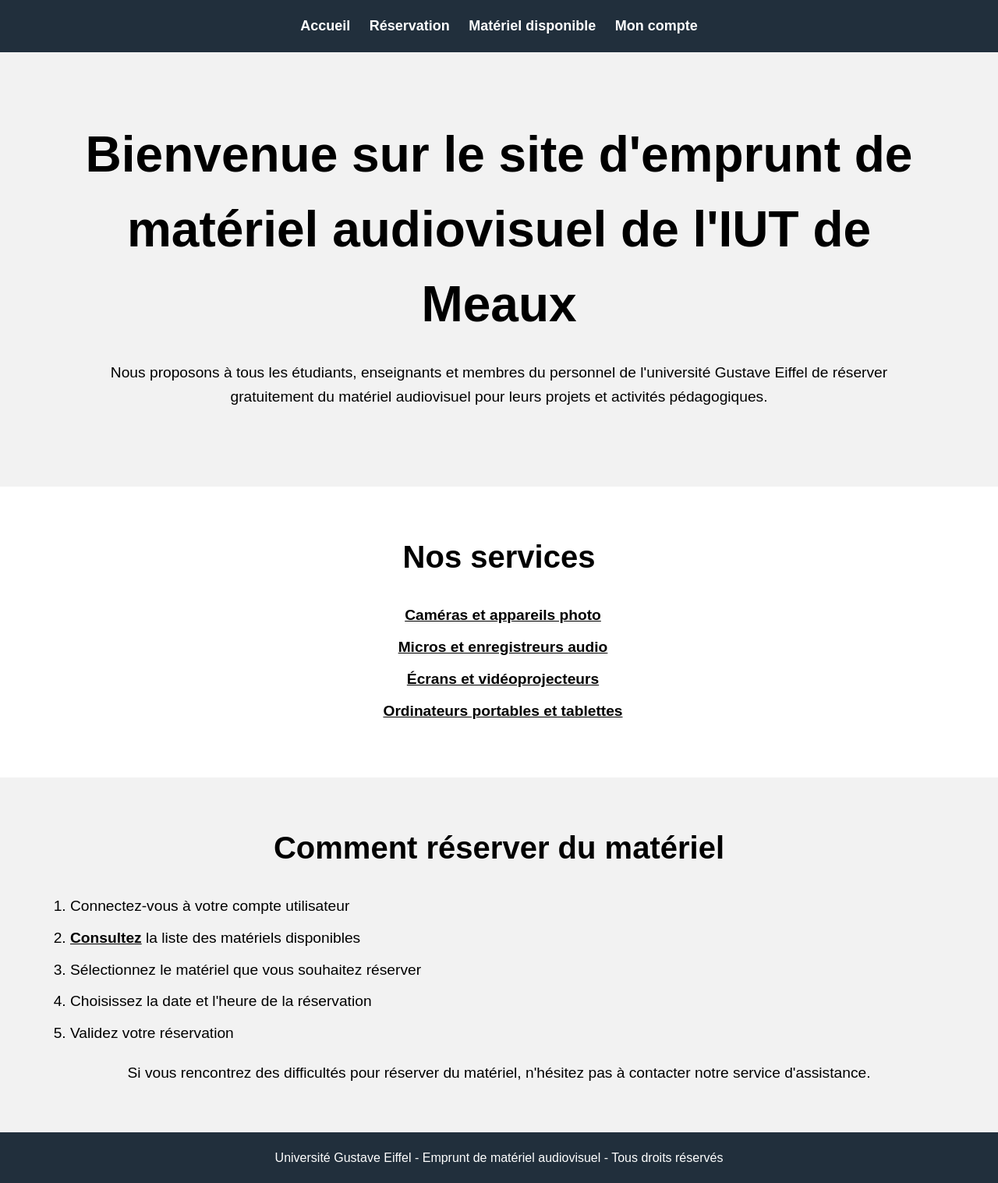
After one commit to Ales230/SAE203, a PHP site: page /a_SAE203.php in a window 1280 px wide. The commit adds this page. Shown: the whole page at 78% size. Run offline with PHP 8.4, Linux system fonts and the light colour scheme.

Commit message:
Add files via upload

```diff
--- a/SAE 203/SAE203.php
+++ b/SAE 203/SAE203.php
@@ -8,8 +8,8 @@
     <div class="container">
       <form>
         <h1>Connectez-vous !</h1>
-        <label for="username">Nom d'utilisateur :</label>
-        <input type="text" id="username" name="username" placeholder="Entrez votre nom d'utilisateur" required>
+        <label for="email">Adresse e-mail :</label>
+        <input type="email" id="email" name="email" placeholder="Entrez votre adresse e-mail" required>
         <label for="password">Mot de passe :</label>
         <input type="password" id="password" name="password" placeholder="Entrez votre mot de passe" required>
         <button type="submit">Se connecter</button>
--- a/SAE 203/Styles/SAE203.css
+++ b/SAE 203/Styles/SAE203.css
@@ -32,7 +32,7 @@ body {
     margin-bottom: 20px;
   }
 
-  input[type="text"],
+  input[type="email"],
   input[type="password"] {
     padding: 10px;
     margin-bottom: 20px;
@@ -82,7 +82,7 @@ body {
     transition:.5s;
     font-weight:bold;
   }
-  input[type="text"]:hover,
+  input[type="email"]:hover,
   input[type="password"]:hover{
   box-shadow: 0 0 10px rgba(255, 255, 255, 0.5);
 }
--- /dev/null
+++ b/SAE 203/Styles/a_SAE203.css
@@ -0,0 +1,223 @@
+header {
+    background-color: #0077b6;
+    justify-content: space-between;
+    align-items: center;
+    padding: 20px;
+    font-weight: bold;
+
+
+  }
+
+  .logo {
+    font-size: 28px;
+    font-weight: bold;
+    color: #fff;
+    text-decoration: none;
+  }
+
+  .logo:hover {
+    color: #f1f1f1;
+  }
+
+  .nav-menu {
+    display: flex;
+  }
+
+  .nav-menu li {
+    list-style: none;
+    margin-left: 20px;
+  }
+
+  .nav-menu li a {
+    color: #fff;
+    text-decoration: none;
+    font-weight: bold;
+    font-size: 18px;
+  }
+
+  .nav-menu li a:hover {
+    color: #f1f1f1;
+  }
+
+  .btn {
+    background-color: #f1f1f1;
+    color: #0077b6;
+    border: none;
+    padding: 10px 20px;
+    border-radius: 5px;
+    font-size: 16px;
+    text-transform: uppercase;
+    cursor: pointer;
+    transition: all 0.3s ease;
+  }
+
+  .btn:hover {
+    background-color: #0077b6;
+    color: #fff;
+  }
+  /* Reset CSS */
+* {
+    margin: 0;
+    padding: 0;
+    box-sizing: border-box;
+  }
+
+  /* Global styles */
+  body {
+    font-family: Arial, sans-serif;
+    font-size: 16px;
+    line-height: 1.5;
+    background-color: #f0f0f0;
+    background:url(c_fond2_2.png);
+  }
+  header {
+	scroll-behavior: smooth;
+  background-color:#212F3C;
+  opacity:100%;
+	padding: 20px;
+	top: 0;
+	width: 100%;
+	z-index: 1;
+	justify-content: flex-end!important;
+	align-items: center!important;
+  text-align: center!important;
+  position: fixed;
+}
+nav ul {
+	list-style: none;
+	margin: 0;
+	padding: 0;
+}
+
+nav ul li {
+	display: inline-block;
+
+}
+
+nav ul li a {
+	color: white;
+	padding: 10px;
+	text-decoration: none;
+  transition: .4s;
+  border-radius: 5px;
+  font-size: 18px;
+	font-weight: 700;
+    text-align: center;
+
+
+
+}
+
+nav ul li a:hover {
+	background-color: white;
+	color: black;
+	border-radius: 35px;
+}
+nav ul li a.active {
+  color: white;
+  background-color: #00D4FF;
+}
+/* CSS pour la section intro */
+#intro {
+    background-color: #f2f2f2;
+    padding: 100px;
+    text-align: center;
+
+  }
+  #intro h1{
+    font-size:4rem;
+    margin-top:50px;
+  }
+  .p_titre{
+    margin-top:25px;
+  }
+  #intro h2 {
+    font-size: 2.5rem;
+    margin-bottom: 20px;
+  }
+
+  #intro p {
+    font-size: 1.2rem;
+    line-height: 1.6;
+  }
+
+  /* CSS pour la section services */
+  #services {
+    background-color: white;
+    padding: 60px;
+    text-align: center;
+  }
+
+  #services h2 {
+    font-size: 2.5rem;
+    margin-bottom: 20px;
+  }
+
+  #services ul {
+    margin-top: 30px;
+    list-style: none;
+  }
+
+  #services li {
+    font-size: 1.2rem;
+    line-height: 1.6;
+    margin-bottom: 10px;
+  }
+
+  #services i {
+    margin-right: 10px;
+  }
+
+  /* CSS pour la section reservation */
+  #reservation {
+    background-color: #f2f2f2;
+    padding: 60px;
+    text-align: center;
+  }
+
+  #reservation h2 {
+    font-size: 2.5rem;
+    margin-bottom: 20px;
+  }
+
+  #reservation ol {
+    margin-top: 30px;
+    list-style: decimal;
+    text-align: left;
+    margin-left: 30px;
+  }
+
+  #reservation ol li {
+    font-size: 1.2rem;
+    line-height: 1.6;
+    margin-bottom: 10px;
+  }
+
+  #reservation p {
+    font-size: 1.2rem;
+    line-height: 1.6;
+    margin-top: 20px;
+  }
+
+  /* CSS pour le footer */
+  footer {
+    background-color:#212F3C;
+  opacity:100%;
+    color: #fff;
+    text-align: center;
+    padding: 20px;
+  }
+
+  footer p {
+    font-size: 1rem;
+    margin: 0;
+    line-height: 1.6;
+  }
+  a{
+    color:black;
+    font-weight:bold;
+    transition:.5s;
+  }
+  a:hover {
+    color: #2ECC71;
+  }
--- a/SAE 203/Styles/i_SAE203.css
+++ b/SAE 203/Styles/i_SAE203.css
@@ -99,4 +99,5 @@ input[type="password"]:hover,
 input[type="email"]:hover,
 input[type="date"]:hover{
   box-shadow: 0 0 10px rgba(255, 255, 255, 0.5);
+
 }
--- /dev/null
+++ b/SAE 203/a_SAE203.php
@@ -0,0 +1,61 @@
+<!DOCTYPE html>
+<html lang="fr">
+  <head>
+    <meta charset="UTF-8" />
+    <meta name="viewport" content="width=device-width, initial-scale=1.0" />
+    <meta http-equiv="X-UA-Compatible" content="ie=edge" />
+    <link rel="stylesheet" href="Styles/a_SAE203.css" />
+    <title>Université Gustave Eiffel : Emprunt de matériel audiovisuel</title>
+    <link rel="stylesheet" href="https://cdnjs.cloudflare.com/ajax/libs/font-awesome/5.15.3/css/all.min.css" integrity="sha512-KXe4Y+xx4msPQsYm0fZJgWK+O1SbHUCRSBxTiyJXnwLu0Nkf+zcYvJ/d1N3+vq3H8WtMk33t/9gJxBzXcvL//w==" crossorigin="anonymous" referrerpolicy="no-referrer" />
+
+
+  </head>
+  <body>
+
+    <header>
+      <nav>
+        <ul>
+          <li><a href="http://localhost/index.html/SAE%20203/a_SAE203.php#">Accueil</a></li>
+          <li><a href="#">Réservation</a></li>
+          <li><a href="#">Matériel disponible</a></li>
+          <li><a href="#">Mon compte</a></li>
+        </ul>
+      </nav>
+    </header>
+    <main>
+      <section id="intro">
+        <h1>Bienvenue sur le site d'emprunt de matériel audiovisuel de l'IUT de Meaux</h1>
+        <p class="p_titre">
+          Nous proposons à tous les étudiants, enseignants et membres du
+          personnel de l'université Gustave Eiffel de réserver gratuitement du matériel
+          audiovisuel pour leurs projets et activités pédagogiques.
+        </p>
+      </section>
+      <section id="services">
+        <h2>Nos services</h2>
+        <ul>
+          <li><i class="camera"></i><a href="#">Caméras et appareils photo</a></li>
+          <li><i class="micro"></i><a href="#"> Micros et enregistreurs audio</a></li>
+          <li><i class="ecran"></i><a href="#"> Écrans et vidéoprojecteurs</a></li>
+          <li><i class="laptop"></i><a href="#"> Ordinateurs portables et tablettes</a></li>
+        </ul>
+      </section>
+      <section id="reservation">
+        <h2>Comment réserver du matériel</h2>
+        <ol>
+          <li>Connectez-vous à votre compte utilisateur</li>
+          <li><a href="#">Consultez</a> la liste des matériels disponibles</li>
+          <li>Sélectionnez le matériel que vous souhaitez réserver</li>
+          <li>Choisissez la date et l'heure de la réservation</li>
+          <li>Validez votre réservation</li>
+        </ol>
+        <p>
+          Si vous rencontrez des difficultés pour réserver du matériel, n'hésitez pas à contacter notre service d'assistance.
+        </p>
+      </section>
+    </main>
+    <footer>
+      <p>Université Gustave Eiffel - Emprunt de matériel audiovisuel - Tous droits réservés</p>
+    </footer>
+  </body>
+</html>
--- a/SAE 203/i_SAE203.php
+++ b/SAE 203/i_SAE203.php
@@ -9,8 +9,7 @@
       <form>
         <h1>Inscrivez-vous !</h1>
 
-        <label for="pseudo">Nom d'utilisateur :</label>
-        <input type="text" id="username" name="username" placeholder="Entrez votre nom d'utilisateur" required>
+
         <label for="nom">Nom :</label>
         <input type="text" id="nom" name="nom" placeholder="Entrez votre nom" required>
         <label for="prenom">Prénom :</label>
@@ -22,7 +21,7 @@
         <label for="datenaiss">Date de naissance :</label>
         <input type="date" id="datenaiss" name="datenaiss" placeholder="" required>
         <label for="password">Mot de passe :</label>
-        <input type="password" id="password" name="password" placeholder="Entrez votre mot de passe" required>
+        <input type="password" id="password" name="password" placeholder="Entrez votre mot de passe" required >
 
         <button type="submit">S'inscrire</button>
         <p class="p_c">Vous avez déjà un compte ? <a href="http://localhost/index.html/SAE%20203/SAE203.php"> Connectez-vous ici !</a></p>
```
